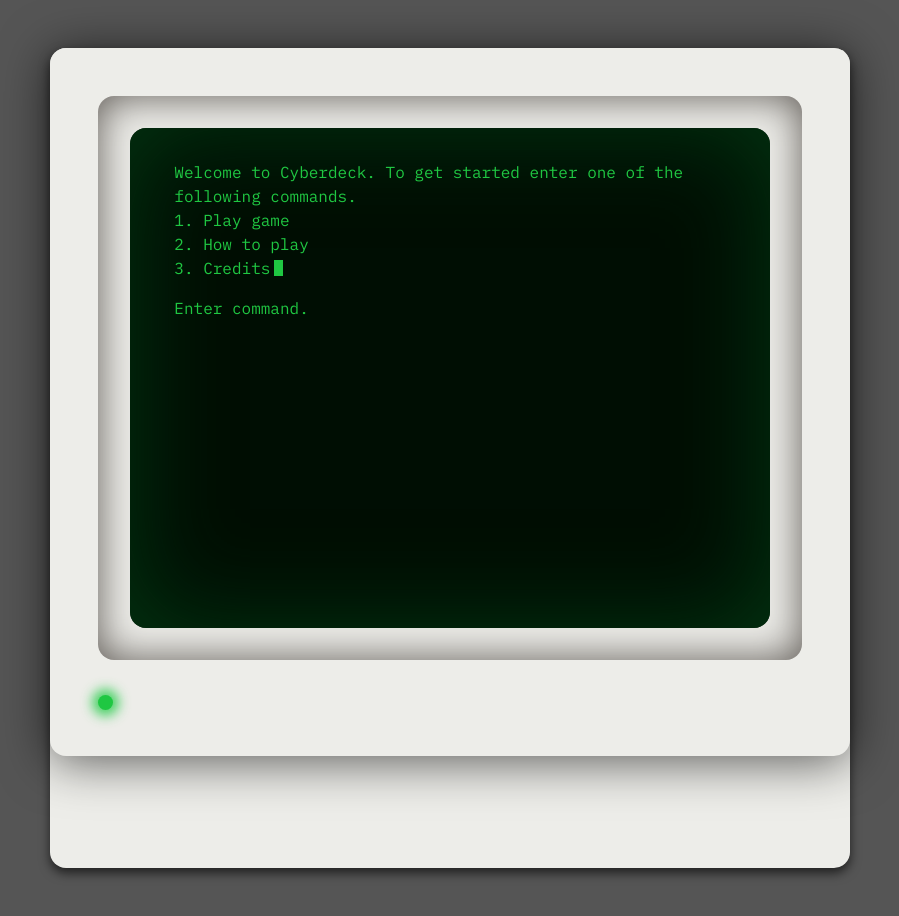
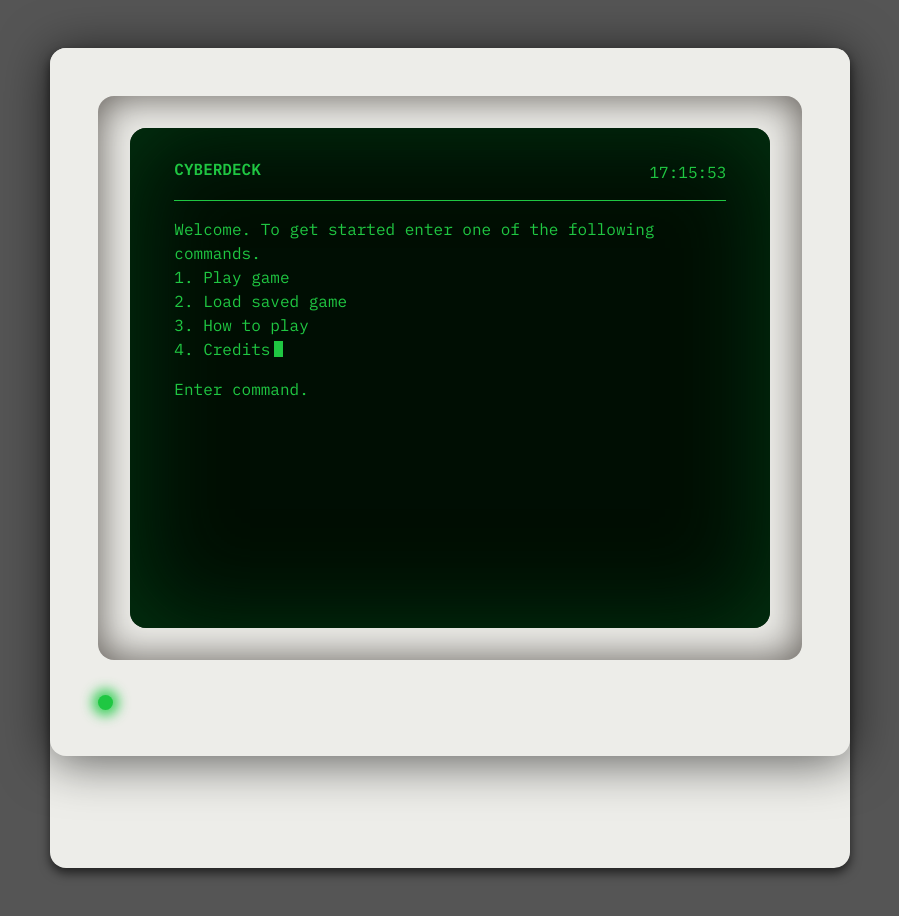
Before and after one commit to Ayeteejay/cyberdeck, a Gatsby site: page / in a window 1280 px wide. Shown: the whole page, without its empty margins (175-1074 px from the left). Built offline with nearby package versions, Linux system fonts and the light colour scheme; Gatsby itself is replaced by a stand-in of ours.

Commit message:
Adding in additional layout components and logic

```diff
--- /dev/null
+++ b/src/components/footer-status.js
@@ -0,0 +1,12 @@
+import React from "react";
+
+const FooterStatus = () => {
+  return (
+    <>
+      <footer>
+        <p>hello</p>
+      </footer>
+    </>
+  );
+};
+export default FooterStatus;
--- /dev/null
+++ b/src/components/game-timer.js
@@ -0,0 +1,23 @@
+import React from "react";
+
+const GameTimer = () => {
+  const currentTime = () => {
+    const timer = document.getElementById("game-timer");
+    const addZero = (timeObject) =>
+      timeObject < 10 ? `0${timeObject}` : timeObject;
+    const date = new Date();
+    timer.innerText = `${addZero(date.getHours())}:${addZero(
+      date.getMinutes()
+    )}:${addZero(date.getSeconds())}`;
+  };
+  setInterval(() => {
+    currentTime();
+  }, 1000);
+
+  return (
+    <>
+      <p id="game-timer">Loading time...</p>
+    </>
+  );
+};
+export default GameTimer;
--- a/src/pages/index.js
+++ b/src/pages/index.js
@@ -3,6 +3,8 @@
 import { Col, Row, Container } from "react-bootstrap";
 import Computer from "../components/computer";
 import Commands from "../components/commands";
+import GameTimer from "../components/game-timer";
+import FooterStatus from "../components/footer-status";
 
 const Index = () => {
   return (
@@ -10,12 +12,23 @@
       <Container>
         <Row>
           <Col>
+            <section id="status">
+              <h1 id="command-title">
+                <strong>Cyberdeck</strong>
+              </h1>
+              <GameTimer></GameTimer>
+            </section>
+          </Col>
+        </Row>
+        <Row>
+          <Col>
             <p id="command-window">
-              Welcome to Cyberdeck. To get started enter one of the following
-              commands.<br></br>
+              Welcome. To get started enter one of the following commands.
+              <br></br>
               1. Play game<br></br>
-              2. How to play<br></br>
-              3. Credits
+              2. Load saved game<br></br>
+              3. How to play<br></br>
+              4. Credits
             </p>
           </Col>
         </Row>
--- a/src/scss/globals/commands.scss
+++ b/src/scss/globals/commands.scss
@@ -6,6 +6,7 @@
   color: variables.$primary_green;
   width: 100%;
   outline: none;
+  margin: 1rem 0;
   &::placeholder {
     color: variables.$primary_green;
   }
--- a/src/scss/globals/computer.scss
+++ b/src/scss/globals/computer.scss
@@ -56,6 +56,14 @@
   animation: power-glow 1s infinite;
 }
 
+section#status {
+  border-bottom: 1px solid variables.$primary_green;
+  width: 100%;
+  display: flex;
+  justify-content: space-between;
+  margin: 0 0 1rem 0;
+  padding: 0 0 1rem 0;
+}
 @-webkit-keyframes terminal {
   0% {
     opacity: 1;
@@ -67,7 +75,6 @@
     opacity: 1;
   }
 }
-
 @keyframes terminal {
   0% {
     opacity: 1;
@@ -95,6 +102,10 @@
     animation: terminal 1s step-end infinite;
   }
 }
+h1#command-title {
+  font-size: 1rem;
+  text-transform: uppercase;
+}
 
 // Media Queries
 @media screen and (max-width: variables.$sm) {
--- a/src/scss/globals/fonts.scss
+++ b/src/scss/globals/fonts.scss
@@ -13,7 +13,11 @@
 h6 {
   font-weight: 600;
   color: variables.$primary_green;
+  margin: 0;
+  padding: 0;
 }
 p {
   color: variables.$primary_green;
+  margin: 0;
+  padding: 0;
 }
```
